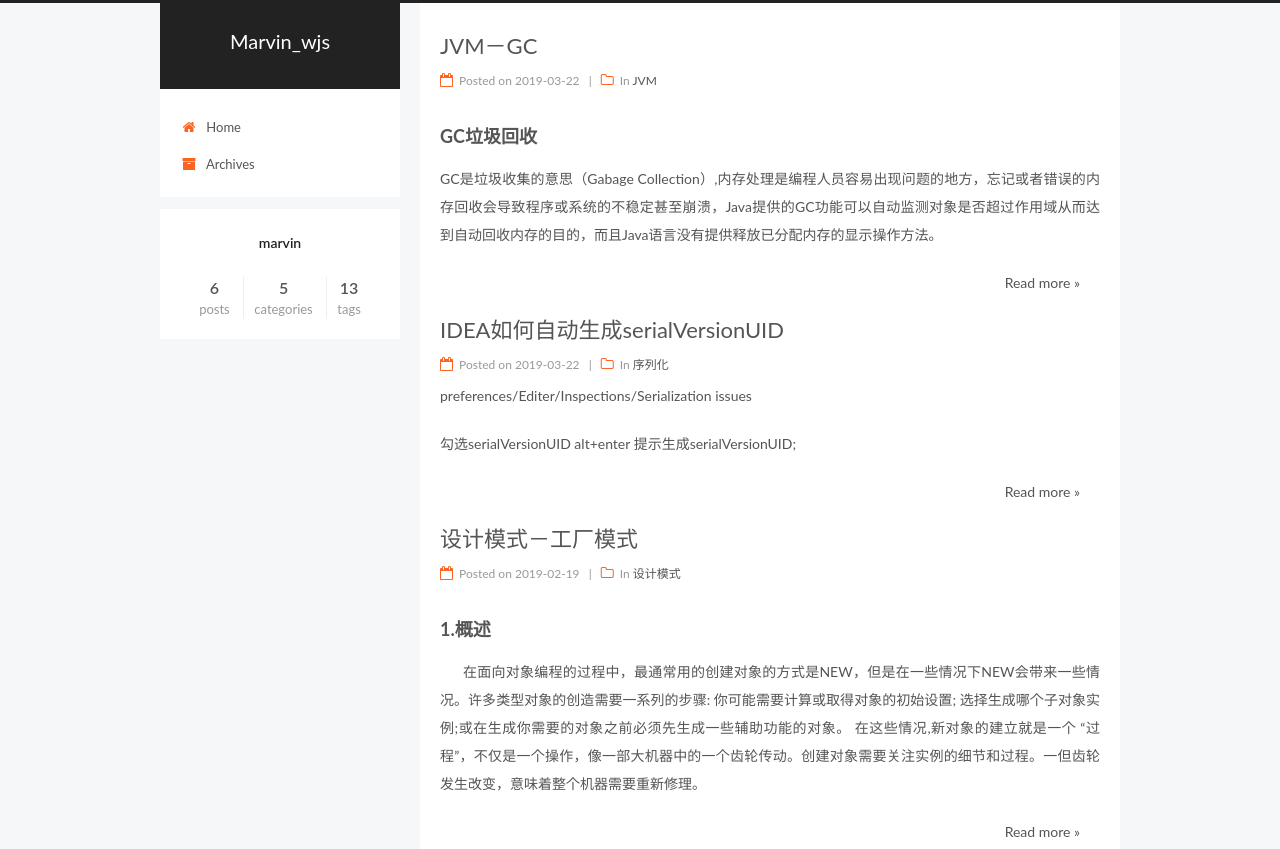
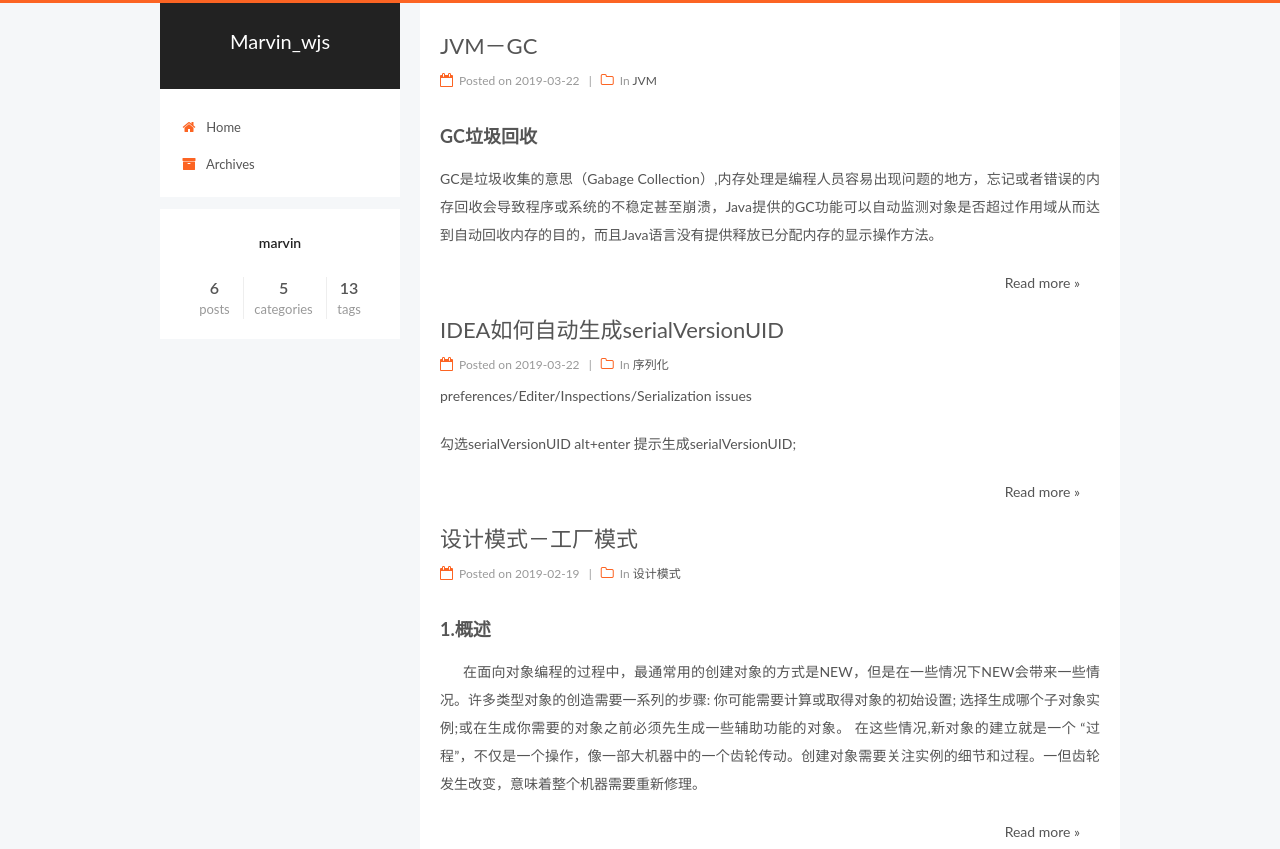
Before and after one commit to marvinwjs/marvinwjs.github.io, a plain HTML site: page index.html in a window 1280 px wide. Shown: the top 849 px of the page. Drawn offline with Linux system fonts and the light colour scheme.

Commit message:
修改样式
修改样式

```diff
--- a/css/main.css
+++ b/css/main.css
@@ -1097,7 +1097,7 @@ pre .javascript .function {
 }
 .headband {
   height: 3px;
-  background: #222;
+  background: #fc6423;
 }
 .site-meta {
   margin: 0;
@@ -2991,3 +2991,15 @@ pre .javascript .function {
     text-align: justify;
   }
 }
+::-webkit-scrollbar {
+  width: 8px;
+  height: 8px;
+}
+::-webkit-scrollbar-track {
+  background: rgba(211, 211, 211, 0.4);
+  border-radius: 10px;
+}
+::-webkit-scrollbar-thumb {
+  background-color: #fc6423;
+  border-radius: 10px;
+}
```
